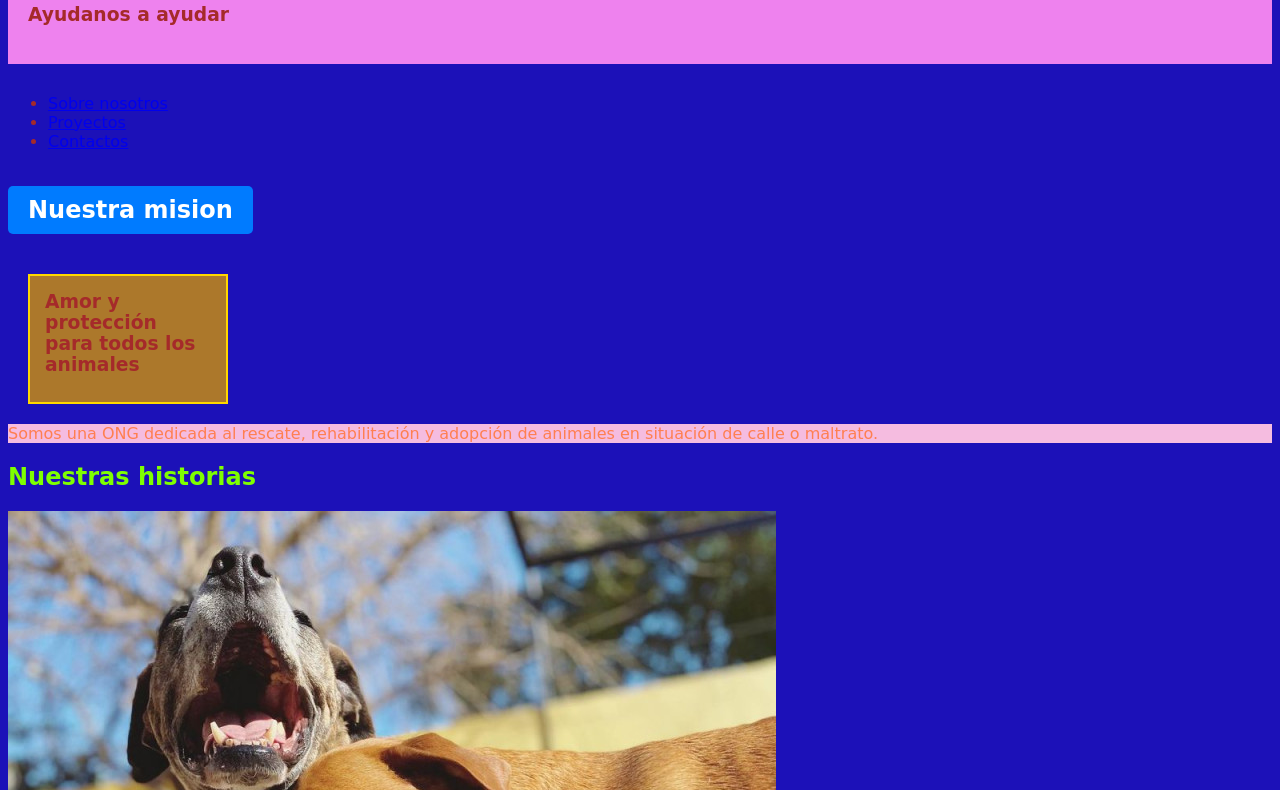
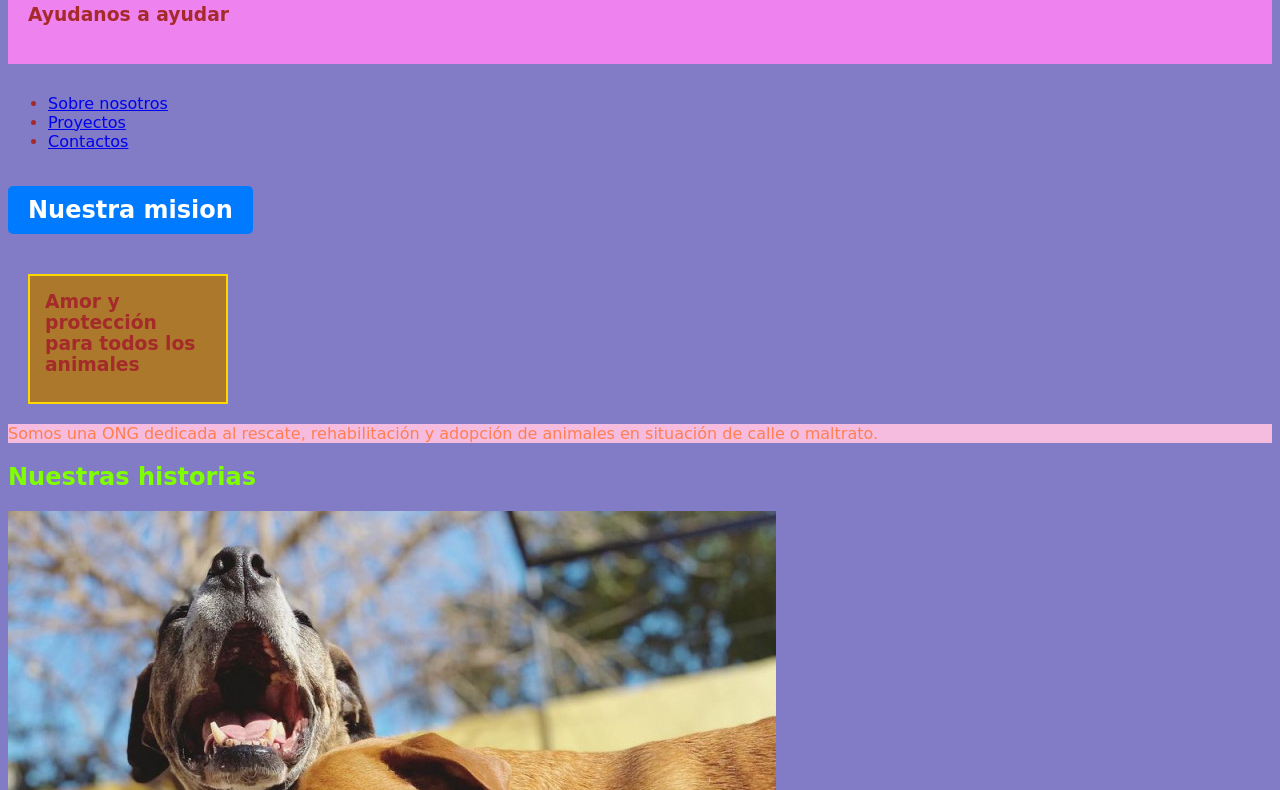
Before and after one commit to Fabychumbita/proyecto_1, a plain HTML site: page index.html in a window 1280 px wide. Shown: the part 389-1179 px from the top of the page. Drawn offline with Linux system fonts and the light colour scheme.

Commit message:
octavo cambio

```diff
--- a/style.css
+++ b/style.css
@@ -5,7 +5,7 @@ header{
     margin-bottom: 30px;
 }
 body{
-    background-color: rgb(28, 17, 184);
+    background-color: rgb(129, 124, 197);
     color:brown;
     font-family:cursive
 }
```
